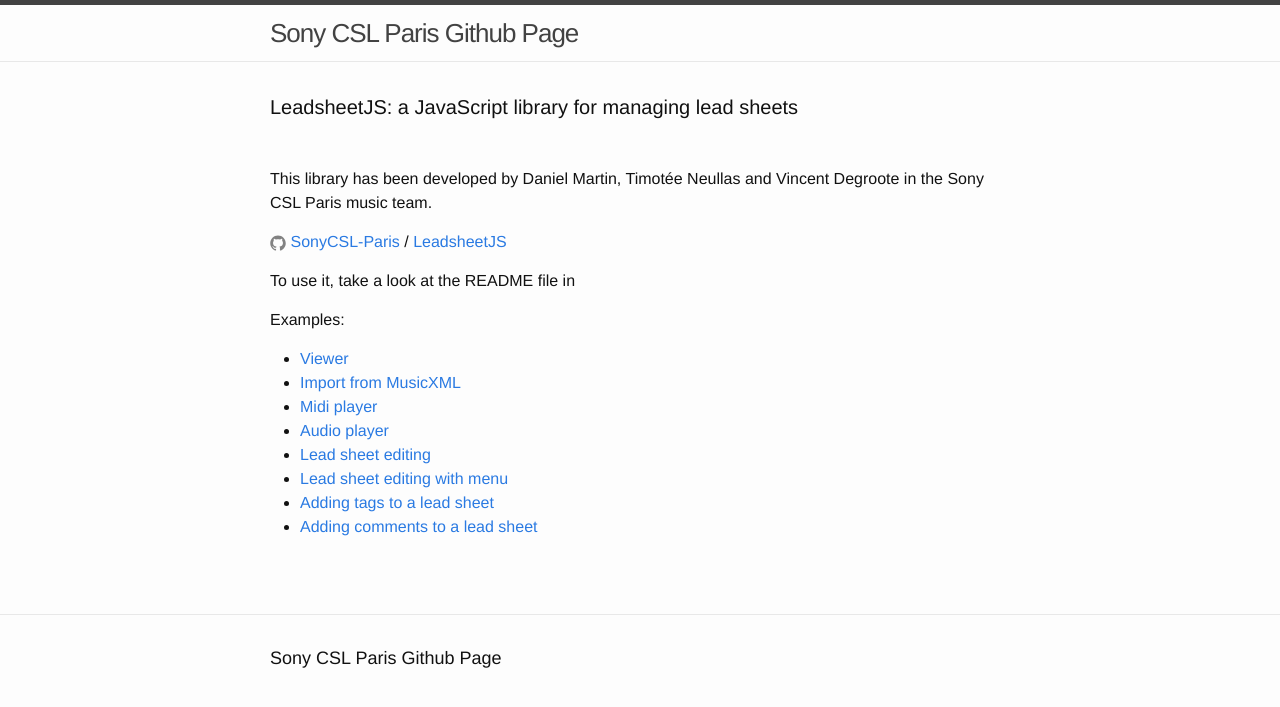
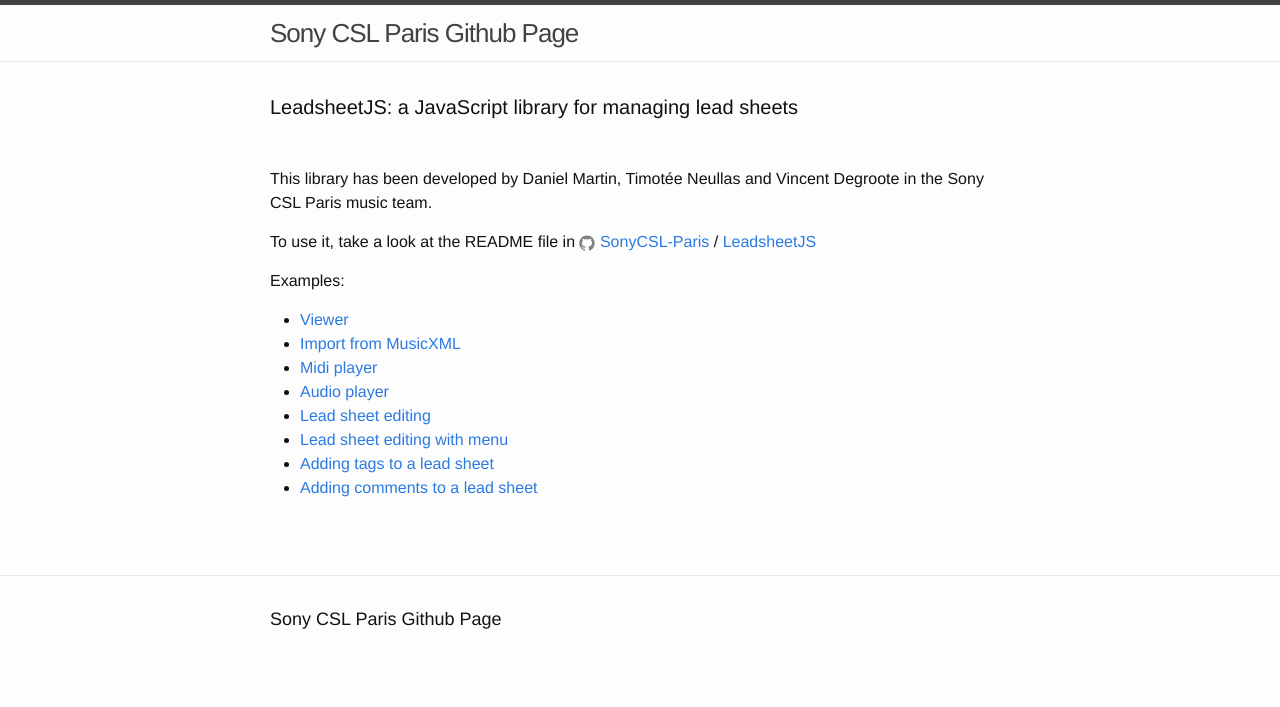
Before and after one commit to MSD200X/SonyCSL-Paris-sonycsl-paris.github.io, a Jekyll site: the page built from index.html, in a window 1280 px wide. Shown: the top 707 px of the page. Built offline with Jekyll 4.4.1, drawn with Linux system fonts in a browser that asks for light colours; some of the changed lines change nothing that is shown.

Commit message:
fixed home

```diff
--- a/index.html
+++ b/index.html
@@ -6,9 +6,10 @@
   <h1 class="page-heading">LeadsheetJS: a JavaScript library for managing lead sheets</h1>
   <div class="page-content">
   <p>This library has been developed by Daniel Martin, Timotée Neullas and Vincent Degroote in the Sony CSL Paris music team.</p>
+  <p>To use it, take a look at the README file in
   {% include icon-github.html username="SonyCSL-Paris" %} /  <a href="https://github.com/SonyCSL-Paris/LeadsheetJS/">LeadsheetJS</a></p>
 
-  <p>To use it, take a look at the README file in
+
   <p>Examples:</p>
       <ul>
         <li><a href="{{site.baseurl}}/leadsheetjs-viewer.html">Viewer</a></li>
```
